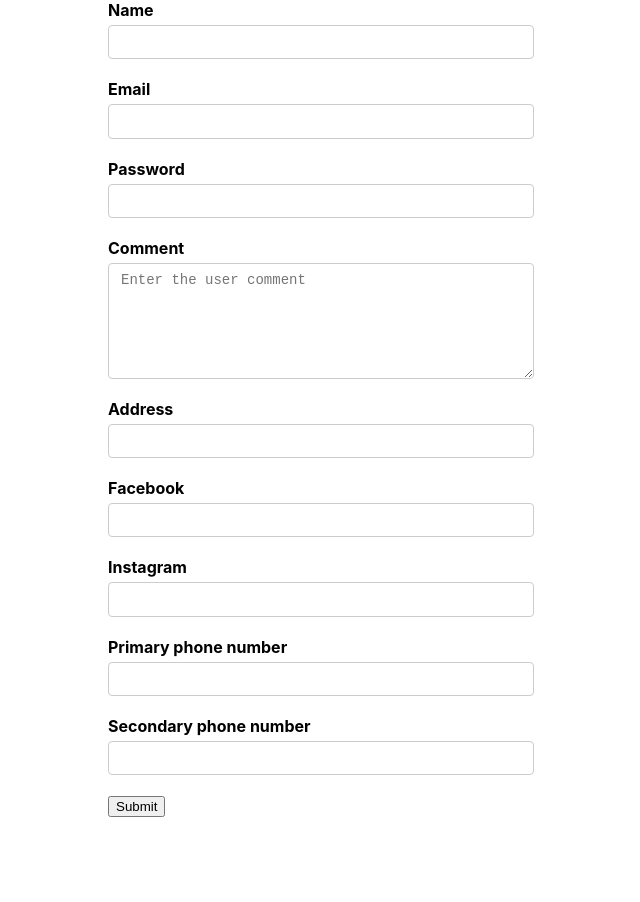
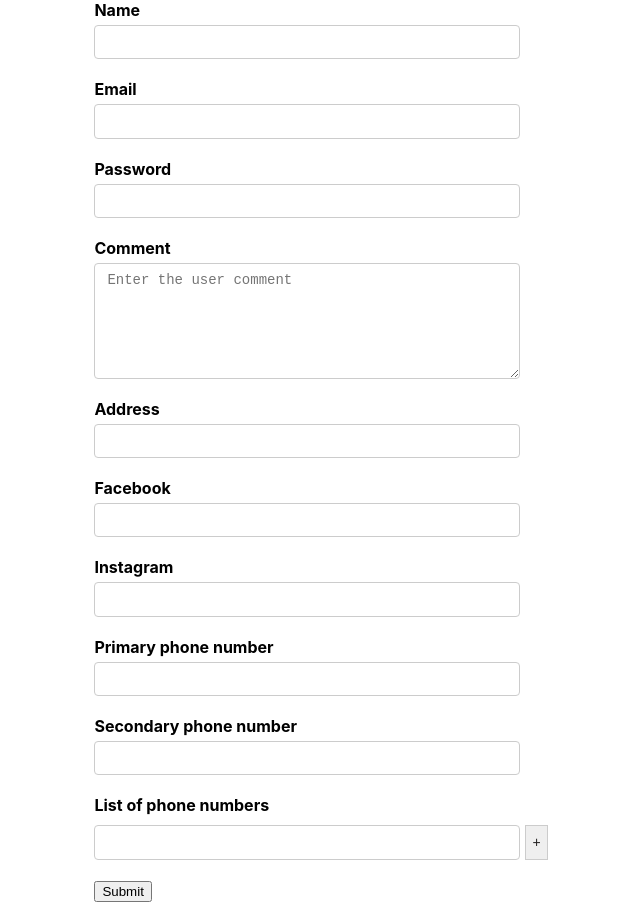
Before and after one commit to naveenkarthika/heroku-react-app, a React (Create React App) app: page /rq-super-heroes in a window 1280 px wide. Shown: the whole page, without its empty margins (319-959 px from the left). Before the commit the page ends 817 px from the top, so only its background shows below. Built offline with nearby package versions, Linux system fonts and the light colour scheme.

Commit message:
FieldArray

```diff
--- a/src/App.css
+++ b/src/App.css
@@ -33,3 +33,17 @@ textarea {
 .errors {
   color: red;
 }
+
+.fieldArray {
+  display: flex;
+  margin-top: 10px;
+}
+
+.button {
+  margin-left: 5px;
+  font-size: 14px;
+  line-height: 1.45345;
+  color: rgb(37, 35, 35);
+  background-image: none;
+  border: 1px solid #ccc;
+}
--- a/src/formik/components/LoginForm.js
+++ b/src/formik/components/LoginForm.js
@@ -1,5 +1,5 @@
 import React from 'react';
-import { Formik, Form, Field, ErrorMessage } from 'formik';
+import { Formik, Form, Field, ErrorMessage, FieldArray } from 'formik';
 import * as Yup from 'yup';
 import TextError from './TextError'
 
@@ -14,7 +14,8 @@ function LoginForm() {
             facebook: '',
             instagram: ''
         },
-        phoneNumber: ['', '']
+        phoneNumber: ['', ''],
+        phNumber: ['']
       }
 
     const onSubmit = (values) => {
@@ -96,6 +97,30 @@ function LoginForm() {
                 <label htmlFor="secondaryPhoneNumber">Secondary phone number</label>
                 <Field type="text" name="phoneNumber[1]" id="phoneNumber[1]" />
             </div>
+            <div className="formControl">
+                <label htmlFor="list">List of phone numbers</label>
+                <FieldArray name="phNumber">
+                    {(fieldsProps) => {
+                        console.log(fieldsProps)
+                        const { form, push, remove } = fieldsProps;
+                        const { values } = form;
+                        const { phNumber } = values;
+                        return (
+                            <div>
+                                {
+                                    phNumber.map((field, index) => (
+                                        <div key={index} className="fieldArray">
+                                            <Field type="text" name={`phNumber[${index}]`}/>
+                                            <button className="button" onClick={() => push('')}>{' '}+{' '}</button>
+                                            {index > 0 && <button className="button" onClick={() => remove(index)}>{' '}x{' '}</button>}
+                                        </div>
+                                    ))
+                                }
+                            </div>
+                        )
+                    }}
+                </FieldArray>
+            </div>
             <button type="submit">Submit</button>
         </Form>
     </Formik>
```
